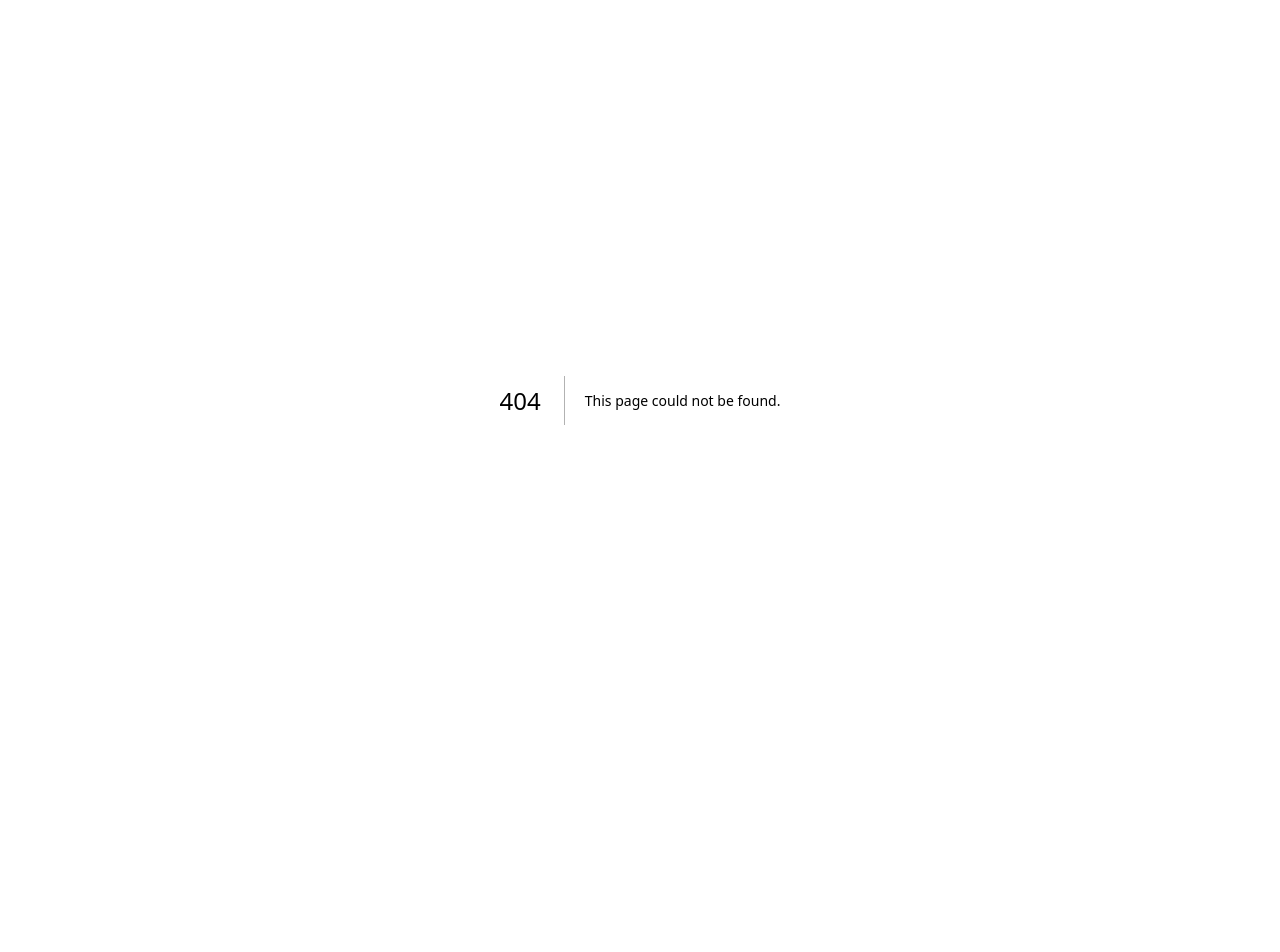
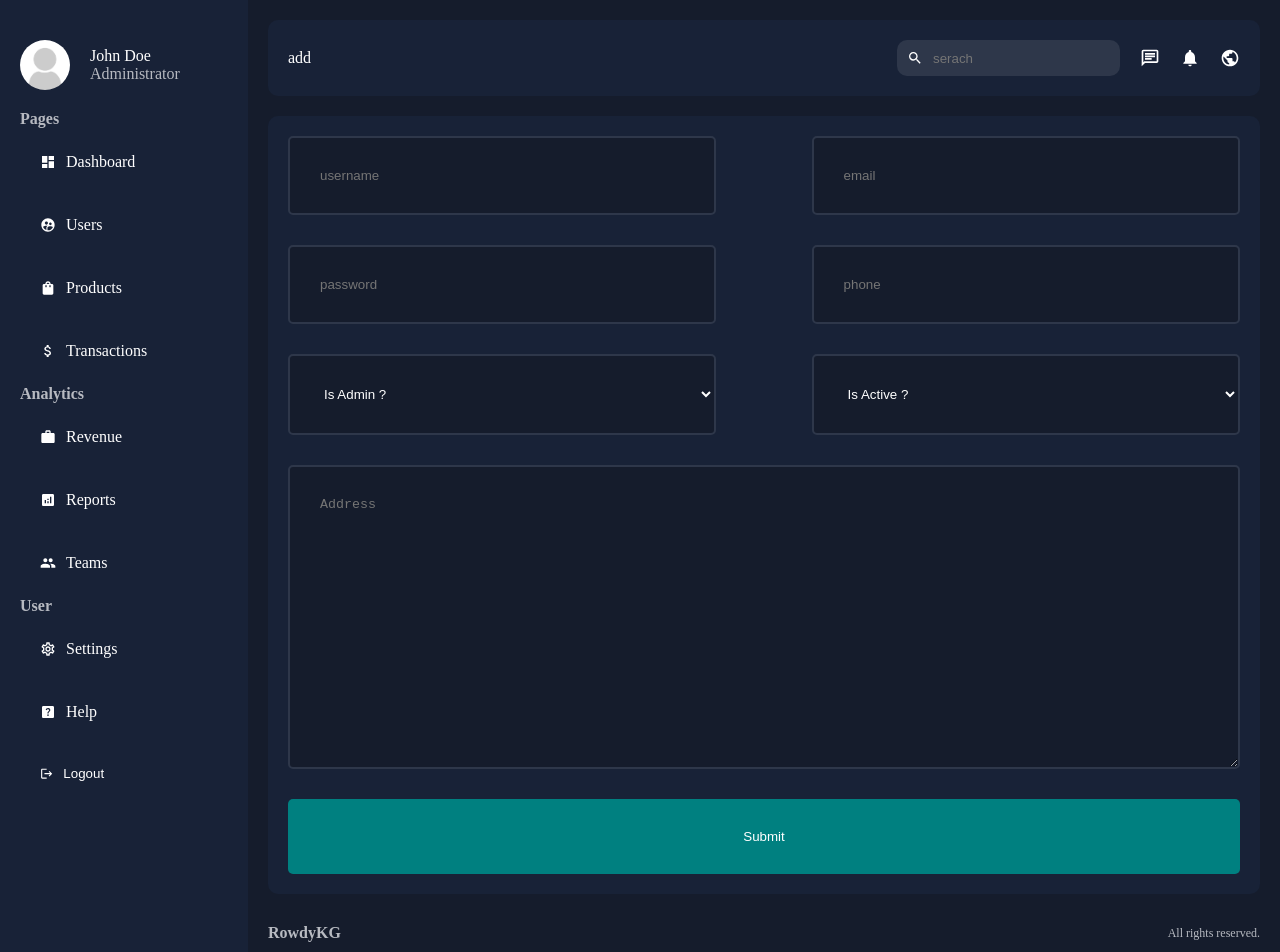
Before and after one commit to RowdyKGZ/admin-dashboard-next, a Next.js app: page /dashboard/users/add in a window 1280 px wide. Before the commit this address had no page. Shown: the top 952 px of the page. Before the commit the page ends 800 px from the top, so only its background shows below. Built offline with nearby package versions, Linux system fonts and the light colour scheme.

Commit message:
add user and add product page

```diff
--- /dev/null
+++ b/app/_ui/dashboard/products/addProducts/addProducts.module.css
@@ -0,0 +1,42 @@
+.container {
+  background-color: var(--bgSoft);
+  padding: 20px;
+  border-radius: 10px;
+  margin-top: 20px;
+}
+
+.form {
+  display: flex;
+  flex-wrap: wrap;
+  justify-content: space-between;
+}
+
+.form input,
+.form textarea,
+.form select {
+  padding: 30px;
+  background-color: transparent;
+  color: var(--text);
+  border-radius: 5px;
+  margin-bottom: 30px;
+  border: 2px solid #2e374a;
+}
+
+.form input,
+.form select {
+  width: 45%;
+}
+
+.form textarea {
+  width: 100%;
+}
+
+.form button {
+  width: 100%;
+  padding: 30px;
+  background-color: teal;
+  color: var(--text);
+  border: none;
+  border-radius: 5px;
+  cursor: pointer;
+}
--- /dev/null
+++ b/app/_ui/dashboard/users/addProducts/addUser.module.css
@@ -0,0 +1,42 @@
+.container {
+  background-color: var(--bgSoft);
+  padding: 20px;
+  border-radius: 10px;
+  margin-top: 20px;
+}
+
+.form {
+  display: flex;
+  flex-wrap: wrap;
+  justify-content: space-between;
+}
+
+.form input,
+.form textarea,
+.form select {
+  padding: 30px;
+  background-color: var(--bg);
+  color: var(--text);
+  border-radius: 5px;
+  margin-bottom: 30px;
+  border: 2px solid #2e374a;
+}
+
+.form input,
+.form select {
+  width: 45%;
+}
+
+.form textarea {
+  width: 100%;
+}
+
+.form button {
+  width: 100%;
+  padding: 30px;
+  background-color: teal;
+  color: var(--text);
+  border: none;
+  border-radius: 5px;
+  cursor: pointer;
+}
--- /dev/null
+++ b/app/dashboard/users/add/page.tsx
@@ -0,0 +1,45 @@
+import styles from "../../../_ui/dashboard/users/addProducts/addUser.module.css";
+
+const AddUserPage = () => {
+  return (
+    <div className={styles.container}>
+      <form className={styles.form}>
+        <input type="text" placeholder="username" name="username" required />
+        <input type="email" placeholder="email" name="email" required />
+        <input
+          type="password"
+          placeholder="password"
+          name="password"
+          required
+        />
+        <input type="tel" placeholder="phone" name="phone" required />
+
+        <select name="isAdmin" id="isAdmin">
+          <option value={false} selected>
+            Is Admin ?
+          </option>
+          <option value={true}>Yes</option>
+          <option value={false}>No</option>
+        </select>
+
+        <select name="isActive" id="isActive">
+          <option value={true} selected>
+            Is Active ?
+          </option>
+          <option value={true}>Yes</option>
+          <option value={false}>No</option>
+        </select>
+
+        <textarea
+          name="address"
+          id="address"
+          rows={16}
+          placeholder="Address"
+        ></textarea>
+        <button type="submit">Submit</button>
+      </form>
+    </div>
+  );
+};
+
+export default AddUserPage;
```
Also changed, not shown: app/dashboard/products/add/page.tsx (added, +32 -0 lines).
